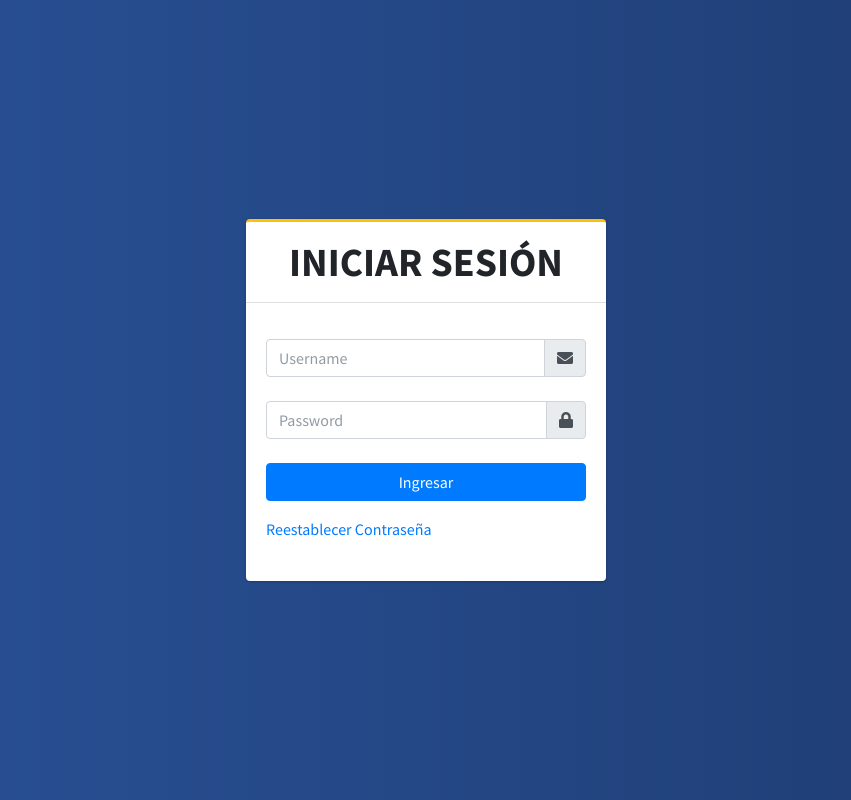
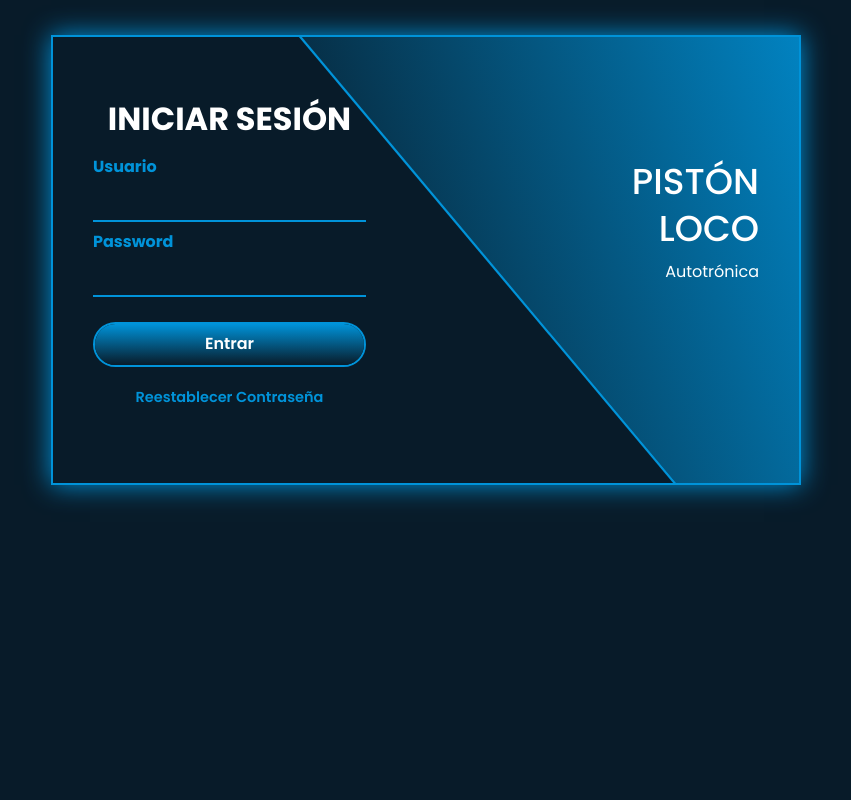
Before and after one commit to Jhosen-Alcon/MecanicaPistonLoco, a PHP site: template vista/login.php in a window 1280 px wide. Shown: the whole page, without its empty margins (214-1065 px from the left). Run offline with PHP 8.4, Linux system fonts and the light colour scheme; the template is opened without the code that fills it, so the values that code supplies are empty; some libraries are stand-ins or nearby versions.

Commit message:
cambio de html y css login

```diff
--- /dev/null
+++ b/vista/login.css
@@ -0,0 +1,346 @@
+@import url("https://fonts.googleapis.com/css2?family=Poppins:wght@300;400;500;600;700;800;900&display=swap");
+
+* {
+  margin: 0;
+  padding: 0;
+  box-sizing: border-box;
+  font-family: "Poppins", sans-serif;
+}
+
+body {
+  display: flex;
+  justify-content: center;
+  align-items: center;
+  min-height: 100vh;
+  background: #081b29;
+}
+
+.wrapper {
+  position: relative;
+  width: 750px;
+  height: 450px;
+  background: transparent;
+  border: 2px solid #0093d9;
+  box-shadow: 0 0 25px #0093d9;
+  overflow: hidden;
+  transition: 0.3s ease;
+}
+
+.wrapper .form-box {
+  position: absolute;
+  top: 0;
+  width: 50%;
+  height: 100%;
+  display: flex;
+  flex-direction: column;
+  justify-content: center;
+}
+
+.wrapper .form-box.login {
+  left: 0;
+  padding: 0 60px 0 40px;
+}
+
+.wrapper .form-box.login .animation {
+  transform: translateX(0);
+  opacity: 1;
+  filter: blur(0);
+  transition: 0.7s ease;
+  transition-delay: calc(0.1s * var(--j));
+}
+
+.wrapper.active .form-box.login .animation {
+  transform: translateX(-120%);
+  opacity: 0;
+  filter: blur(10px);
+  transition-delay: calc(0.1s * var(--i));
+}
+
+.wrapper .form-box.register {
+  right: 0;
+  padding: 0 40px 0 60px;
+  pointer-events: none;
+}
+
+.wrapper.active .form-box.register{
+    pointer-events: auto;
+
+}
+
+.wrapper .form-box.register .animation {
+  transform: translateX(120%);
+  opacity: 0;
+  filter: blur(10px);
+  transition: 0.7s ease;
+  transition-delay: calc(0.1s * var(--j));
+}
+
+.wrapper.active .form-box.register .animation {
+  transform: translateX(0);
+  opacity: 1;
+  filter: blur(0);
+  transition-delay: calc(0.1s * var(--i));
+}
+
+.form-box h2 {
+  font-size: 32px;
+  color: #fff;
+  text-align: center;
+}
+
+.form-box .input-box {
+  position: relative;
+  width: 100%;
+  height: 50px;
+  margin: 25px 0;
+}
+
+.input-box input {
+  width: 100%;
+  height: 100%;
+  background: transparent;
+  border: none;
+  outline: none;
+  border-bottom: 2px solid #fff;
+  padding-right: 33px;
+  font-size: 16px;
+  color: #fff;
+  font-weight: 500;
+  transition: 0.5s;
+}
+
+.input-box input:focus,
+.input-box input:valid {
+  border-bottom-color: #0093d9;
+}
+
+.input-box label {
+  position: absolute;
+  top: 50%;
+  left: 0;
+  transform: translateY(-50%);
+  font-size: 16px;
+  color: #fff;
+  pointer-events: none;
+  transition: 0.5s;
+}
+
+.input-box input:focus ~ label,
+.input-box input:valid ~ label {
+  top: -5px;
+  color: #0093d9;
+}
+
+.input-box i {
+  position: absolute;
+  top: 30%;
+  right: 0;
+  transform: translateX(-50%);
+  font-size: 18px;
+  color: #fff;
+  transition: 0.5s;
+}
+
+.input-box input:focus ~ i,
+.input-box input:valid ~ i {
+  color: #0093d9;
+}
+
+.btn {
+  position: relative;
+  width: 100%;
+  height: 45px;
+  background: transparent;
+  border: 2px solid #0093d9;
+  outline: none;
+  border-radius: 40px;
+  cursor: pointer;
+  font-size: 16px;
+  color: #fff;
+  font-weight: 600;
+  z-index: 1;
+  overflow: hidden;
+}
+
+.btn::before {
+  content: "";
+  position: absolute;
+  top: -100%;
+  left: 0;
+  width: 100%;
+  height: 300%;
+  background: linear-gradient(#081b29, #0093d9, #081b29, #0093d9);
+  z-index: -1;
+  transition: 0.5s;
+}
+
+.btn:hover::before {
+  top: 0;
+}
+
+.form-box .logreg-link {
+  font-size: 14.5px;
+  color: #fff;
+  text-align: center;
+  margin: 20px 0 10px;
+}
+
+.logreg-link p a {
+  color: #0093d9;
+  text-decoration: none;
+  font-weight: 600;
+}
+
+.wrapper .info-text {
+  position: absolute;
+  top: 0;
+  width: 50%;
+  height: 100%;
+  display: flex;
+  flex-direction: column;
+  justify-content: center;
+}
+
+.wrapper .info-text.login {
+  right: 0;
+  text-align: right;
+  padding: 0 40px 60px 150px;
+}
+
+.wrapper .info-text.login .animation {
+  transform: translateX(0);
+  opacity: 1;
+  filter: blur(0);
+  transition: 0.7s ease;
+  transition-delay: calc(0.1s * var(--j));
+}
+
+.wrapper.active .info-text.login .animation {
+  transform: translateX(120%);
+  opacity: 0;
+  filter: blur(10px);
+  transition-delay: calc(0.1s * var(--i));
+}
+
+.wrapper .info-text.register {
+  left: 0;
+  text-align: left;
+  padding: 0 150px 60px 40px;
+  pointer-events: none;
+}
+
+.wrapper.active .info-text.register {
+    pointer-events: auto;
+}
+
+.wrapper .info-text.register .animation {
+  transform: translateX(-120%);
+  opacity: 0;
+  filter: blur(10px);
+  transition: 0.7s ease;
+  transition-delay: calc(0.1s * var(--j));
+}
+
+.wrapper.active .info-text.register .animation {
+  transform: translateX(0);
+  opacity: 1;
+  filter: blur(0);
+  transition-delay: calc(0.1s * var(--i));
+}
+
+.info-text h2 {
+  font-size: 36px;
+  color: #fff;
+  line-height: 1.3;
+  text-transform: uppercase;
+}
+
+.info-text p {
+  font-size: 16px;
+  color: #fff;
+}
+
+.wrapper .bg-animate {
+  position: absolute;
+  top: -4px;
+  right: 0;
+  width: 850px;
+  height: 600px;
+  background: linear-gradient(45deg, #081b29, #0093d9);
+  border-bottom: 3px solid #0093d9;
+  transform: rotate(10deg) skewY(40deg);
+  transform-origin: bottom right;
+  transition: 1.5s ease;
+  transition-delay: 1.6s;
+}
+
+.wrapper.active .bg-animate {
+  transform: rotate(0) skewY(0);
+  transition-delay: 0.5s;
+}
+
+.wrapper .bg-animate2 {
+  position: absolute;
+  top: 100%;
+  left: 250px;
+  width: 850px;
+  height: 700px;
+  background: #081b29;
+  border-bottom: 3px solid #0093d9;
+  transform: rotate(0) skewY(0);
+  transform-origin: bottom left;
+  transition: 1.5s ease;
+  transition-delay: .5s;
+}
+
+.wrapper.active .bg-animate2 {
+  transform: rotate(-11deg) skewY(-41deg);
+  transition-delay: 1.2s;
+}
+
+
+@media (max-width: 768px) {
+
+  .wrapper {
+    width: 60%;
+    height: 400px;
+  }
+
+  .wrapper .form-box {
+    width: 100%;
+  }
+
+  .wrapper .form-box.login,
+  .wrapper .form-box.register {
+    padding: 0 90px;
+  }
+
+  .wrapper .info-text {
+    display: none;
+  }
+
+  /* .wrapper .bg-animate {
+    top: -180px;
+    transition: 0.5s ease;
+    transition-delay: 0s;
+    transition-delay: 0.5s;
+  } */
+}
+
+@media (max-width: 640px) {
+  .wrapper {
+    width: 80%;
+    height: 400px;
+  }
+}
+
+@media (max-width: 480px) {
+  .wrapper {
+    width: 90%;
+  }
+
+  .wrapper .form-box.login,
+  .wrapper .form-box.register {
+    padding: 0 60px;
+  }
+}
--- a/vista/login.php
+++ b/vista/login.php
@@ -9,7 +9,8 @@ if (isset($_SESSION['S_IDUSUARIO'])) { //La sesion existe
 <html lang="en">
 
 <head>
-  <meta charset="utf-8">
+  <meta charset="utf-8"><meta http-equiv="X-UA-Compatible" content="IE=edge" />
+
   <meta name="viewport" content="width=device-width, initial-scale=1">
   <title>LOGIN SISTEMA TALLER</title>
 
@@ -26,11 +27,12 @@ if (isset($_SESSION['S_IDUSUARIO'])) { //La sesion existe
   <link rel="stylesheet" href="plantilla/plugins/sweetalert2/sweetalert2.css">
 
   <link rel="stylesheet" href="public/estilos.css">
+  <link rel="stylesheet" href="login.css">
 </head>
 
-<body class="hold-transition login-page" id="fondoLogin">
-  <div class="login-box" id="cont__login">
-    <!-- /.login-logo -->
+<body >
+  <!--<div class="login-box" id="cont__login">class="hold-transition login-page" id="fondoLogin"-->
+    <!-- /.login-logo --
     <div class="card card-outline card-warning">
       <div class="card-header text-center py-3">
         <a href="plantilla/index.html" class="h1"><b>INICIAR SESI&Oacute;N</b></a>
@@ -54,22 +56,63 @@ if (isset($_SESSION['S_IDUSUARIO'])) { //La sesion existe
             </div>
           </div>
           <div class="row">
-            <!-- /.col -->
-            <div class="col-lg-12 my-3">
+            <-- /.col -->
+  <div class="wrapper">
+		<span class="bg-animate"></span>
+		<span class="bg-animate2"></span>
+		<div class="form-box login">
+			<h2 class="animation" style="--i:0; --j:21;"><b>INICIAR SESI&Oacute;N</b></h2>
+			<form method="post" id="frmAcceso" name="frmAcceso" action="javascript:;">
+				<div class="input-box animation" style="--i:1; --j:22;">
+					<input value="" id="usuario" name="usuario" type="text" autocomplete="off" maxlength="40"/>
+					<label>Usuario</label>
+					<i class="bx bxs-user"></i>
+				</div>
+				<div class="input-box animation" style="--i:2; --j:23;">
+					<input value="" id="password" name="password" type="password" maxlength="250"/>
+					<label>Password</label>
+					<i class="bx bxs-lock-alt"></i>
+				</div>
+				<div class="form-group has-feedback" hidden>
+					<!--<label>EMPRESA</label><br>-->
+					<select name="empresa" id="empresa" class="form-control">
+						<option value="paginasw_v2" selected="true">
+							paginasw_v2						</option>
+					</select>
+					<span class="fa fa-bd form-control-feedback"></span>
+				</div>
+				<button id="btnIngresar" type="submit" class="btn animation" style="--i:3; --j:24;" onclick="verificarUsuario()">Entrar</button>
+				<div class="logreg-link animation" style="--i:4; --j:25;">
+        <p class="mb-1">
+          <a href="recuperar_password.php" id="btnRestablecerPassword">Reestablecer Contraseña</a>
+        </p>
+					<!--<p>
+						Olvidaste tu clave? <a href="#" class="register-link">Clic aqui</a>
+					</p>-->
+				</div>
+			</form>
+		</div>
+
+		<div class="info-text login">
+			<h2 class="animation" style="--i:0; --j:19;">PISTÓN<br>LOCO</h2>
+			<p class="animation" style="--i:1; --j:20;">Autotrónica</p>
+		</div>
+	</div>
+            <!--<div class="col-lg-12 my-3">
               <button class="btn btn-primary btn-block" onclick="verificarUsuario()">Ingresar</button>
             </div>
-            <!-- /.col -->
+            <!-- /.col --
           </div>
         </form>
-        <!-- /.social-auth-links -->
+        <!-- /.social-auth-links --
 
         <p class="mb-1">
           <a href="recuperar_password.php" id="btnRestablecerPassword">Reestablecer Contraseña</a>
         </p>
       </div>
-      <!-- /.card-body -->
+      <!-- /.card-body --
     </div>
-    <!-- /.card -->
+    <!-- /.card --
   </div>
   <!-- /.login-box -->
 
```
